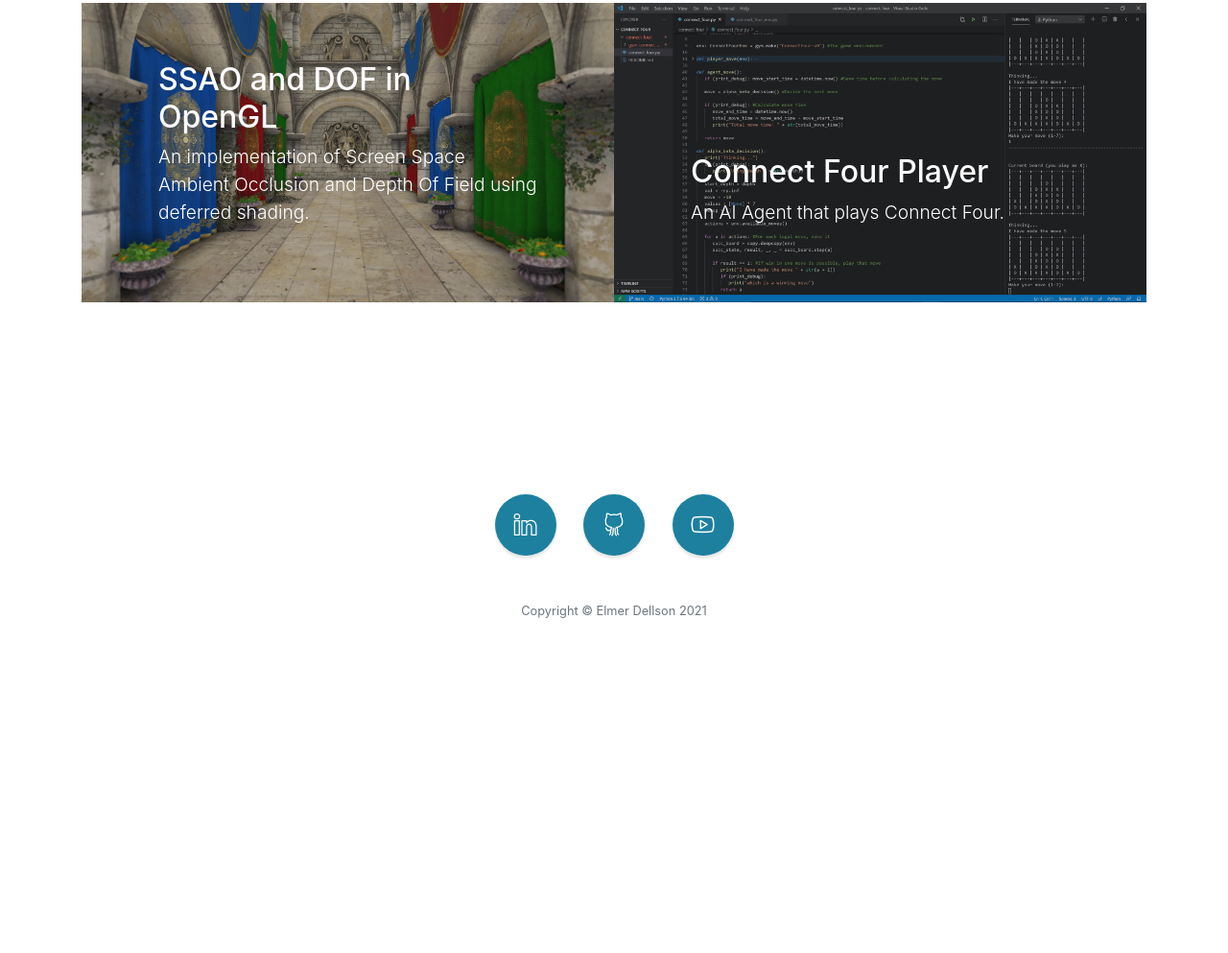
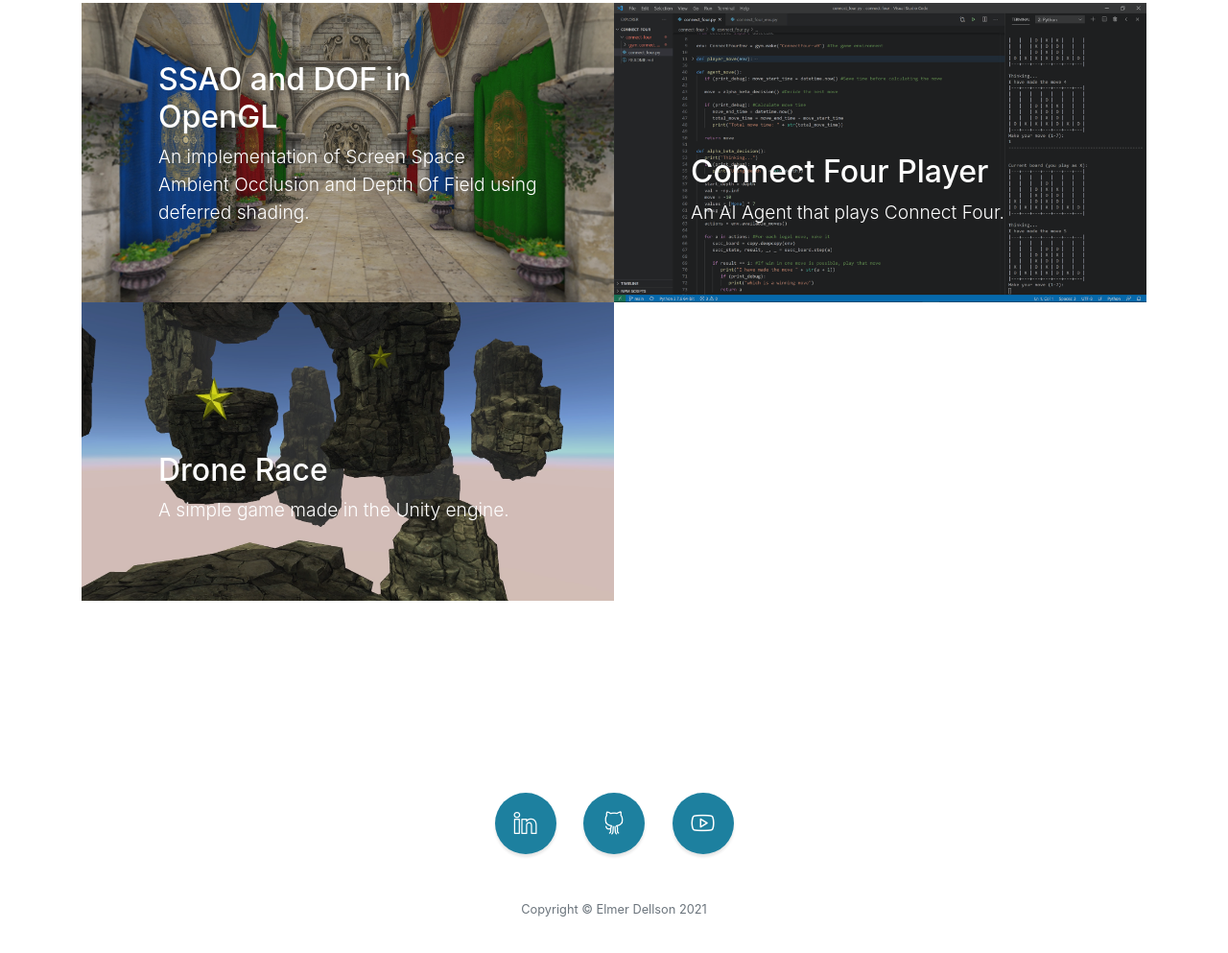
Before and after one commit to ElmerDellson/ElmerDellson.github.io, a website with bundled scripts: page index.html in a window 1280 px wide. Shown: the part 1564-2557 px from the top of the page at 96% size. Before the commit the page ends 2291 px from the top, so only its background shows below. Built offline with nearby package versions, Linux system fonts and the light colour scheme.

Commit message:
Added Drone Race to the recent projects.

```diff
--- a/index.html
+++ b/index.html
@@ -105,6 +105,17 @@
               <img class="img-fluid" src="img/connect-four.jpg" alt="">
             </a>
           </div>
+          <div class="col-lg-6">
+            <a class="portfolio-item" href="https://drive.google.com/drive/folders/14hNXMlNo2YCURYy3SuP-ddcVf4UUkBEA?usp=sharing">
+              <div class="caption">
+                <div class="caption-content">
+                  <div class="h2">Drone Race</div>
+                  <p class="mb-0">A simple game made in the Unity engine.</p>
+                </div>
+              </div>
+              <img class="img-fluid" src="img/drone-race.jpg" alt="">
+            </a>
+          </div>
         </div>
       </div>
     </section>
```
Also changed, not shown: img/drone-race.jpg (added).
